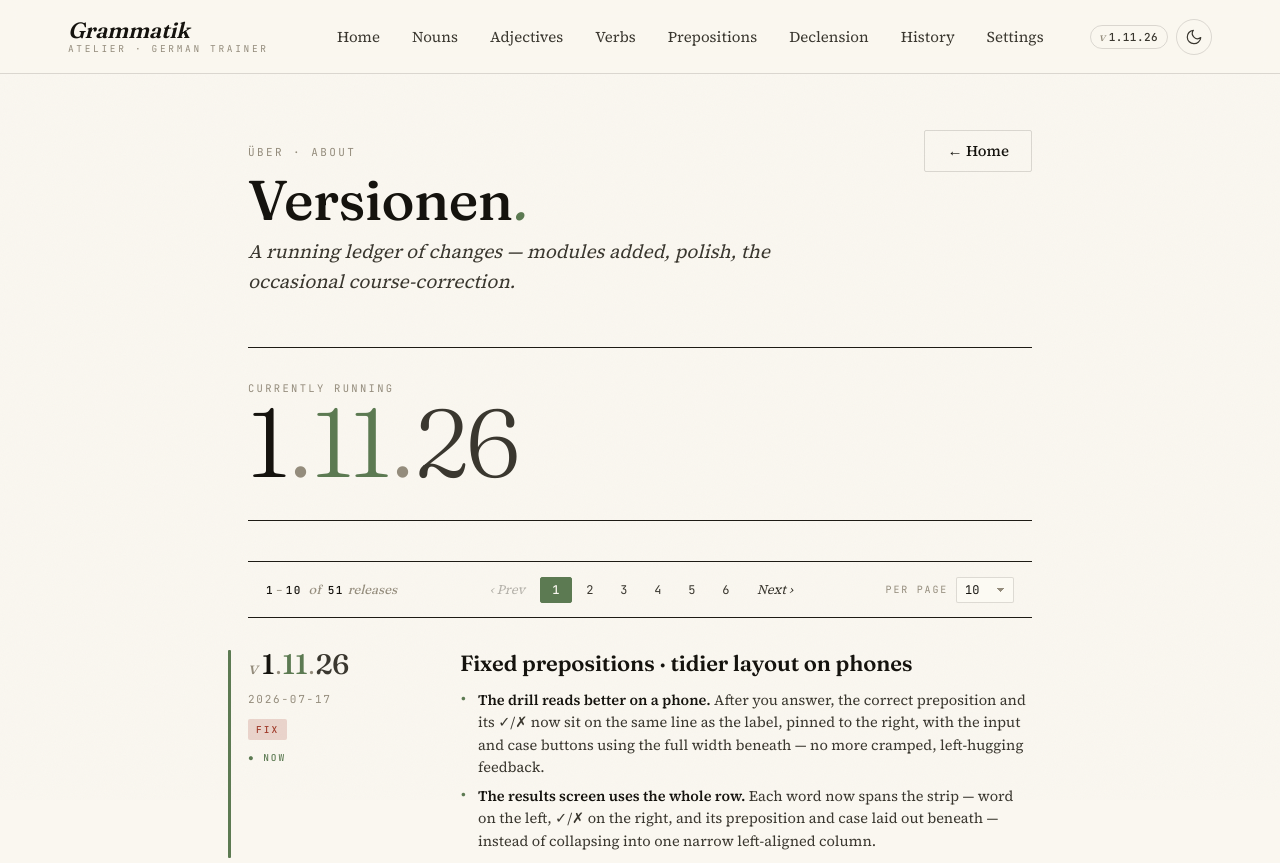
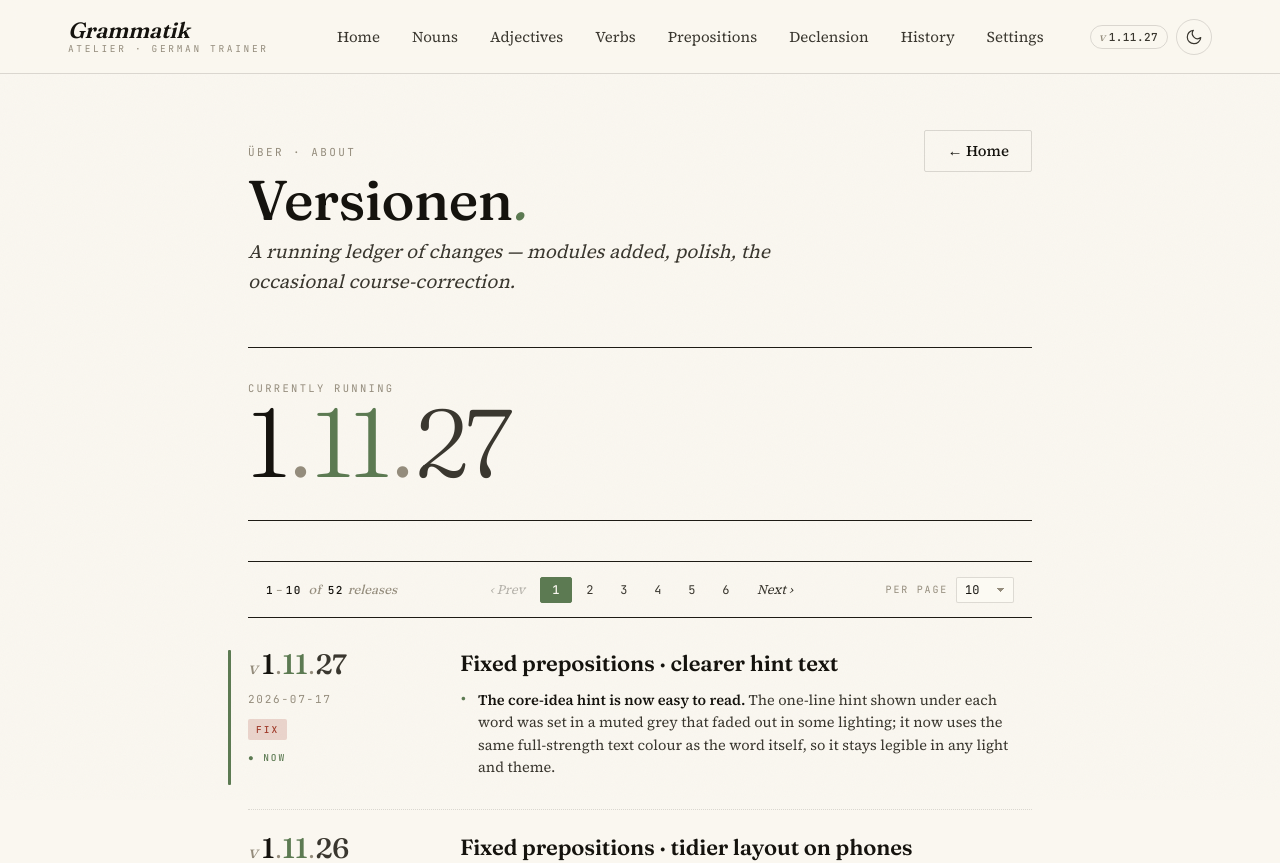
Before and after one commit to AlexandruCristianRobert/GermanTrainer, a Vue app: page /version in a window 1280 px wide. Shown: the top 863 px of the page. Built offline with nearby package versions, Linux system fonts and the light colour scheme.

Commit message:
chore(release): v1.11.27 — legible core-idea hint text
Co-Authored-By: Claude Opus 4.8 (1M context) <noreply@anthropic.com>

```diff
--- a/src/data/changelog.ts
+++ b/src/data/changelog.ts
@@ -5,7 +5,7 @@
 //
 // Bump rule: prepend the new entry to CHANGELOG, set APP_VERSION to its version.
 
-export const APP_VERSION = '1.11.26'
+export const APP_VERSION = '1.11.27'
 
 export type ChangelogKind = 'major' | 'module' | 'polish' | 'fix'
 
@@ -18,6 +18,13 @@ export interface ChangelogEntry {
 }
 
 export const CHANGELOG: ChangelogEntry[] = [
+  {
+    version: '1.11.27', date: '2026-07-17', kind: 'fix',
+    title: 'Fixed prepositions · clearer hint text',
+    notes: [
+      '<strong>The core-idea hint is now easy to read.</strong> The one-line hint shown under each word was set in a muted grey that faded out in some lighting; it now uses the same full-strength text colour as the word itself, so it stays legible in any light and theme.'
+    ]
+  },
   {
     version: '1.11.26', date: '2026-07-17', kind: 'fix',
     title: 'Fixed prepositions · tidier layout on phones',
```
